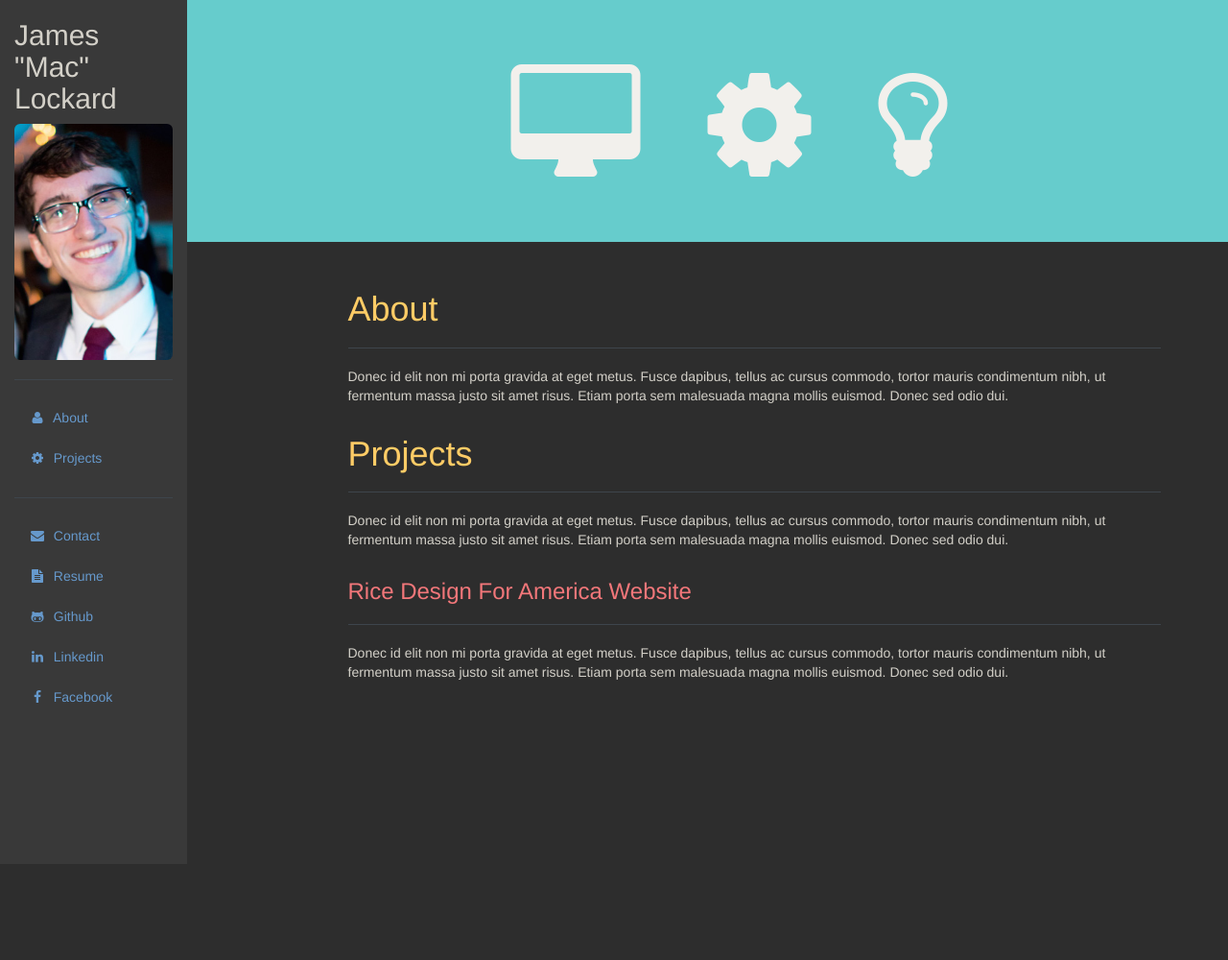
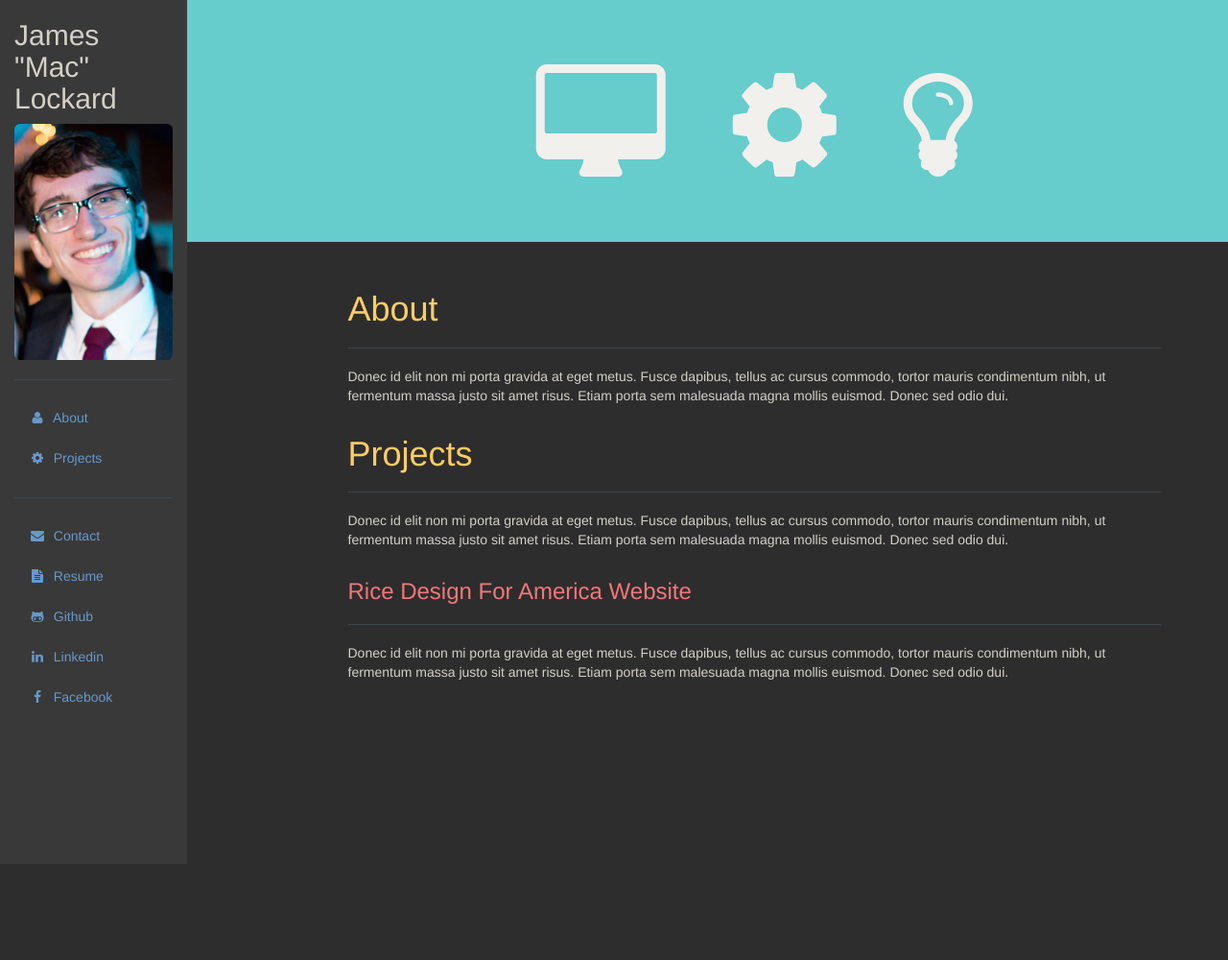
Before and after one commit to maclockard/maclockard.github.io, a Jekyll site: the page built from index.html, in a window 1280 px wide. Shown: the whole page at 96% size. Built offline with Jekyll 4.4.1, drawn with Linux system fonts in a browser that asks for light colours; nearby versions of some CDN libraries.

Commit message:
fixed baner

```diff
--- a/index.html
+++ b/index.html
@@ -12,7 +12,7 @@
             <h1 class="text-center">
               <i class="fa fa-desktop fa-2x"></i>&nbsp; &nbsp;
               <i class="fa fa-gear fa-2x"></i>&nbsp; &nbsp;
-              <i class="fa fa-lightbulb-o fa-2x"></i>&nbsp; &nbsp;
+              <i class="fa fa-lightbulb-o fa-2x"></i>
             </h1>
           </div>
         </div>
```
